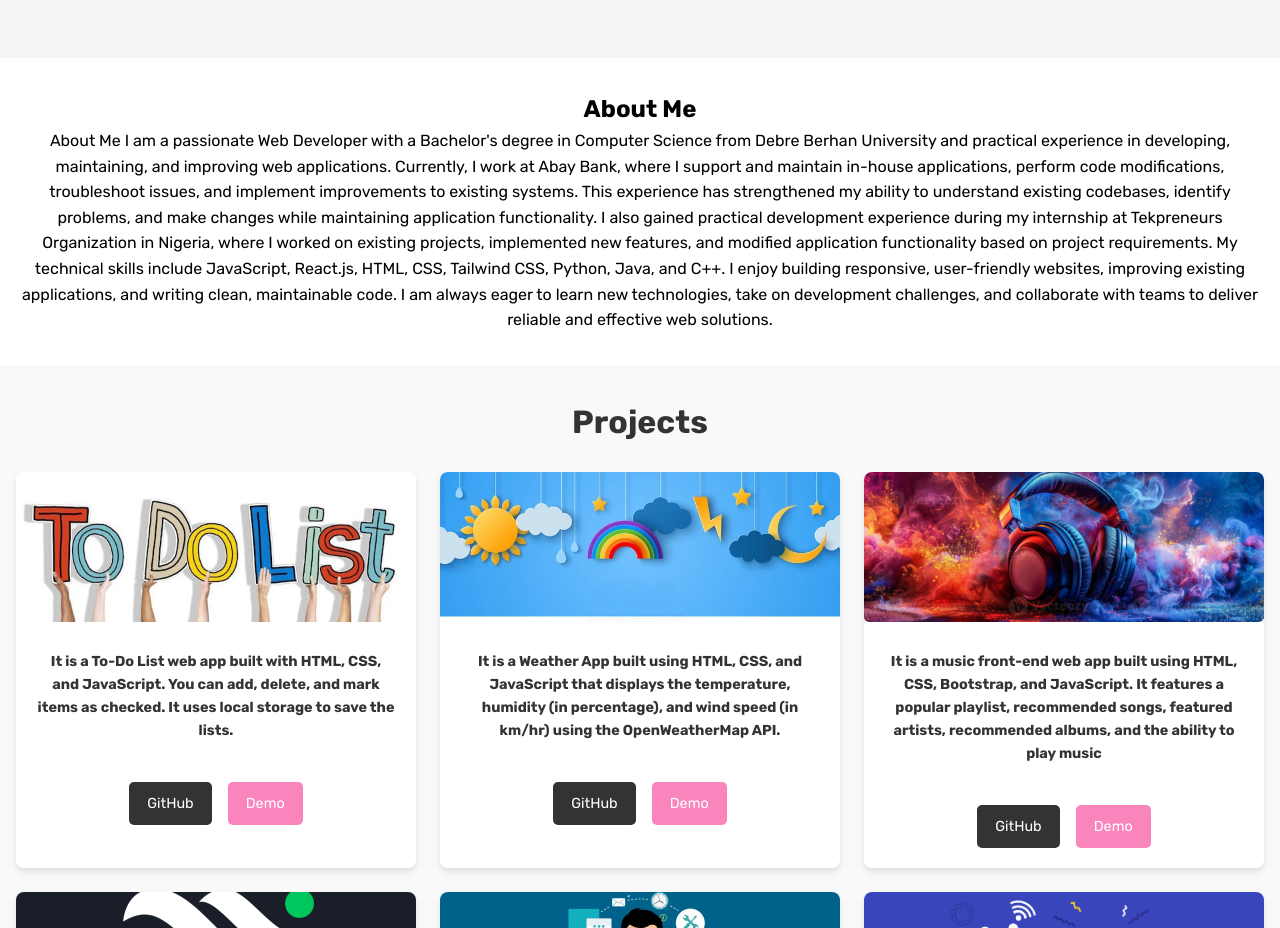
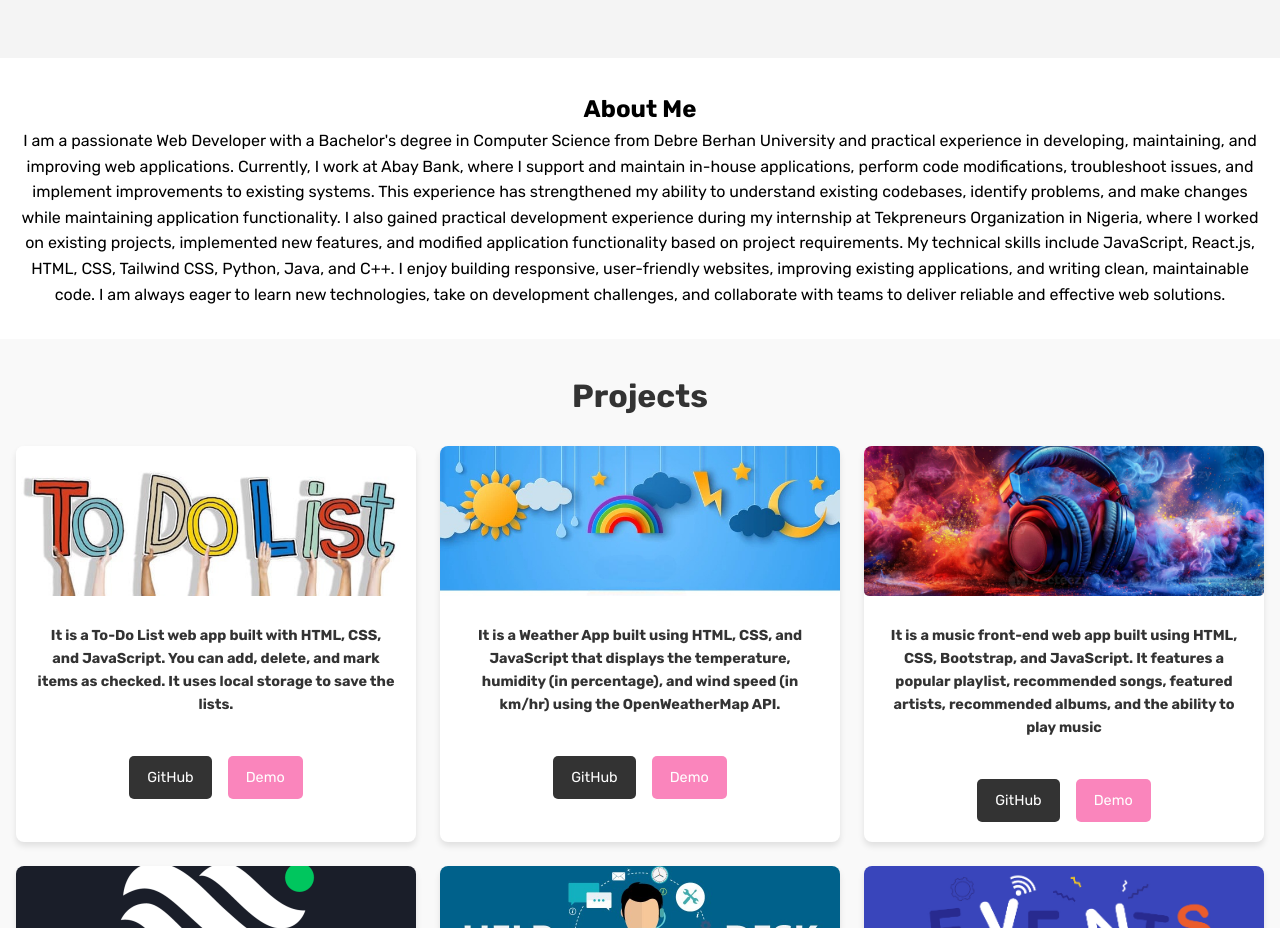
Before and after one commit to betty-19/Portfolio, a plain HTML site: page index.html in a window 1280 px wide. Shown: the part 840-1768 px from the top of the page. Drawn offline with nearby package versions, Linux system fonts and the light colour scheme.

Commit message:
Update index.html

```diff
--- a/index.html
+++ b/index.html
@@ -45,8 +45,6 @@
     <section id="about" class="about">
         <h2>About Me</h2>
         <p>
-          About Me
-
 I am a passionate Web Developer with a Bachelor's degree in Computer Science from Debre Berhan University and practical experience in developing, maintaining, and improving web applications.
 
 Currently, I work at Abay Bank, where I support and maintain in-house applications, perform code modifications, troubleshoot issues, and implement improvements to existing systems. This experience has strengthened my ability to understand existing codebases, identify problems, and make changes while maintaining application functionality.
```
